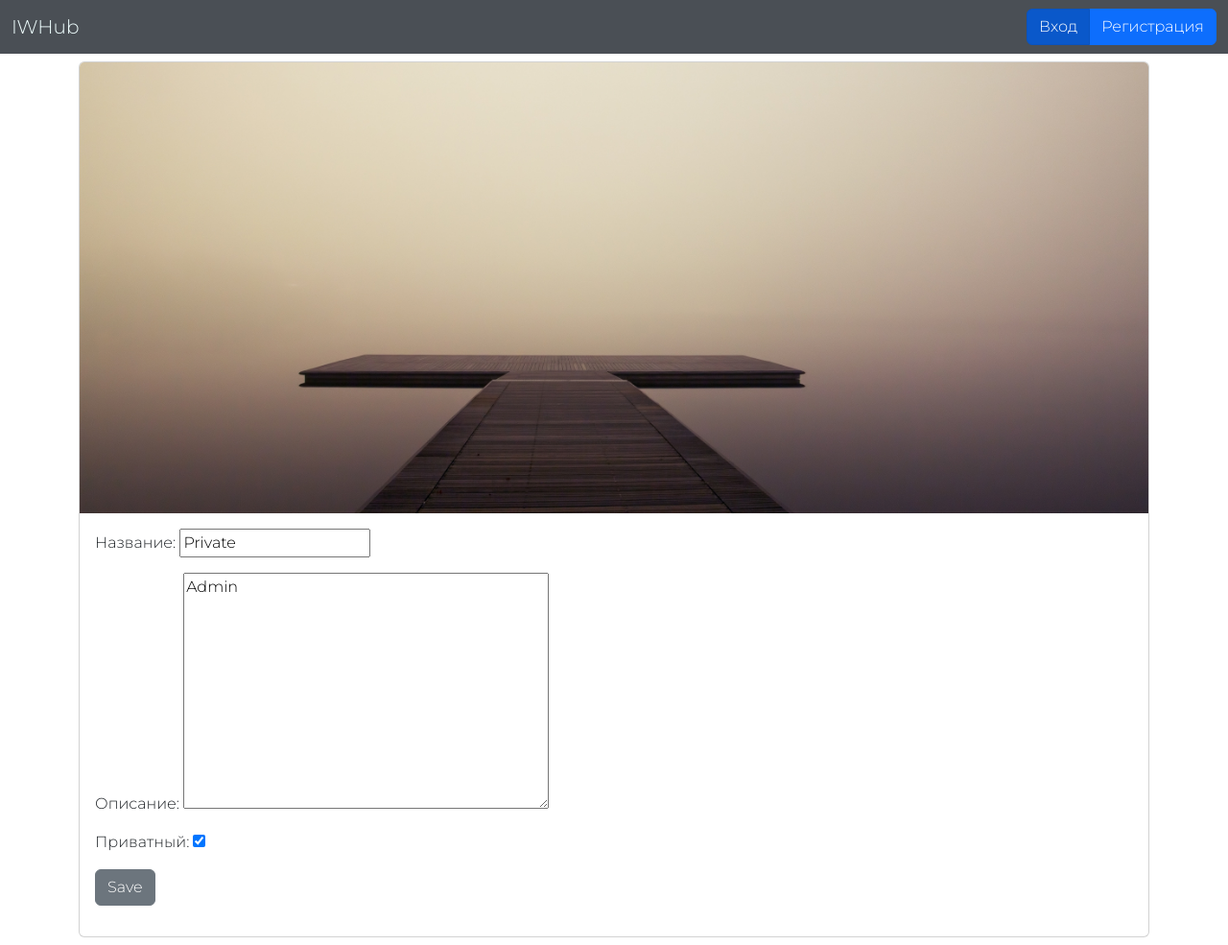
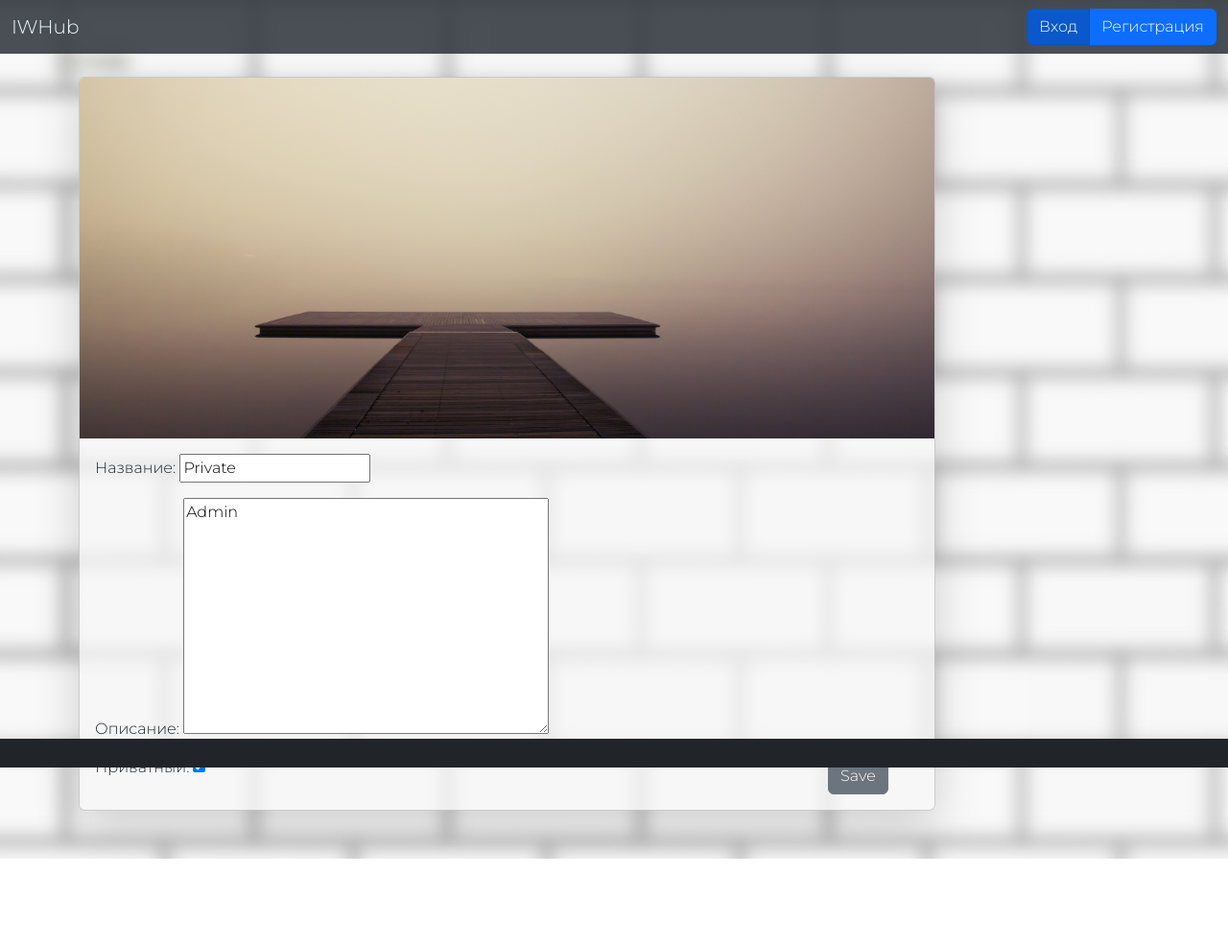
Before and after one commit to alexandrPushylo/InfoWallHub, a Django app: page /edit/10 in a window 1280 px wide. Shown: the whole page at 96% size. After the commit the page ends 895 px from the top, so only its background shows below. Run offline with Django 4.2, Linux system fonts and the light colour scheme; data comes from the database, SQL or seed files in the repository; some libraries are stand-ins or nearby versions.

Commit message:
placement, frontend, refactoring

```diff
--- a/web/IWHub/templates/base.html
+++ b/web/IWHub/templates/base.html
@@ -1,5 +1,5 @@
 <!doctype html>
-<html lang="en">
+<html lang="en" >
     <head>
         <meta charset="UTF-8">
         <meta name="viewport"
@@ -13,16 +13,15 @@
         <link href="https://fonts.googleapis.com/css2?family=Montserrat:wght@100;300&display=swap" rel="stylesheet">
     </head>
         {% load static %}
-<body style="font-family: 'Montserrat', sans-serif;">
-{#<body style="font-family: 'Montserrat', sans-serif; background-image: url('/static/coal-texture_(8).jpg')">#}
+    <body style="margin-bottom: 50px; font-family: 'Montserrat', sans-serif; background-image: url('/static/white-brick_b.jpg')">
 
         {% include 'components\top_panel.html' %}
-
 
         {% block content %}
         {% endblock %}
 
+        {% include 'components\bottom_panel.html' %}
+
         <script src="https://cdn.jsdelivr.net/npm/bootstrap@5.2.0-beta1/dist/js/bootstrap.bundle.min.js" integrity="sha384-pprn3073KE6tl6bjs2QrFaJGz5/SUsLqktiwsUTF55Jfv3qYSDhgCecCxMW52nD2" crossorigin="anonymous"></script>
     </body>
-
 </html>
--- /dev/null
+++ b/web/IWHub/templates/components/bottom_panel.html
@@ -0,0 +1,5 @@
+<nav class="navbar fixed-bottom navbar-dark bg-dark " style="min-height: 30px">
+  <div class="container-fluid">
+
+  </div>
+</nav>
--- a/web/IWHub/templates/components/card.html
+++ b/web/IWHub/templates/components/card.html
@@ -3,7 +3,7 @@
         <div class="row">
         {% for i in presets %}
         <div class="col">
-        <div class="card" style="width: 18rem; margin-bottom:15px;">
+        <div class="card shadow-lg" style="width: 18rem; margin-bottom:15px; background-color: rgba(247,247,248,0.75)">
           <img src="{{i.image}}" class="card-img-top" alt="{{i.id}}">
           <div class="card-body">
             <h4 class="card-title" style="text-align: center">{{i.title}}</h4>
--- a/web/IWHub/templates/components/carousel.html
+++ b/web/IWHub/templates/components/carousel.html
@@ -1,6 +1,6 @@
 <div class="container m-2  mx-auto" >
     <div>
-        <img src="{{ presets.image }}" class="img-fluid"  alt="...">
+        <img src="{{ presets.image }}" class="img-fluid rounded shadow-lg"  alt="...">
     </div>
     <p class="h2 mt-3"style="text-align: center">{{ presets.title }}</p>
     <hr>
--- a/web/IWHub/templates/create.html
+++ b/web/IWHub/templates/create.html
@@ -3,7 +3,7 @@
 {% block content %}
 
   <div class="container-sm m-5 mx-auto w-50" >
-    <div class="card" >
+    <div class="card shadow-lg" style="background-color: rgba(247,247,248,0.71)">
       <div class="card-body">
         <form method="post" enctype="multipart/form-data">{% csrf_token %}
             <p class="card-text"><label class="me-5">Архив:</label>  {{form.archive}}</p>
--- a/web/IWHub/templates/delete.html
+++ b/web/IWHub/templates/delete.html
@@ -3,7 +3,7 @@
 {% block content %}
 
 <div class="container-sm mx-auto mt-5" style="width: 30rem">
-    <div class="card" >
+    <div class="card shadow-lg" style="background-color: rgba(247,247,248,0.71)">
       <img src="/{{ preset.image}}" class="card-img-top" alt="...">
       <div class="card-body">
         <form method="post">{% csrf_token %}
@@ -12,7 +12,7 @@
         </form>
       </div>
     </div>
-    <div class="alert alert-secondary mt-5" role="alert">
+    <div class="alert  mt-5 shadow-lg" role="alert" style="background-color: rgba(247,247,248,0.71)">
         Вы уверены что хотите удалить?
         <input class="btn btn-danger p-1 ms-5"  type="submit" value="Delete">
     </div>
--- a/web/IWHub/templates/detail.html
+++ b/web/IWHub/templates/detail.html
@@ -2,8 +2,8 @@
 
 {% block content %}
 
-<div class="container m-2 mx-auto" >
-    <div class="card" >
+<div class="container m-5 mx-auto" >
+    <div class="card shadow-lg" style="background-color: rgba(247,247,248,0.71)">
       <img src="{{image}}" class="card-img-top" alt="...">
       <div class="card-body">
         <h4 class="card-title" style="text-align: center">{{title}}</h4>
--- a/web/IWHub/templates/edit.html
+++ b/web/IWHub/templates/edit.html
@@ -2,15 +2,15 @@
 
 {% block content %}
 
-<div class="container m-2 mx-auto" >
-    <div class="card" >
+<div class="container m-4 mx-auto">
+    <div class="card shadow-lg" style="max-width: 80%; background-color: rgba(247,247,248,0.71)">
       <img src="/{{ preset.image}}" class="card-img-top" alt="...">
       <div class="card-body">
         <form action="" method="post">{% csrf_token %}
             <p class="card-text"><label>Название:</label>  {{form.title}}</p>
             <p class="card-text"><label>Описание: </label> {{form.description}}</p>
             <p class="card-text"><label>Приватный: </label> {{form.private}}</p>
-            <p><input class="btn btn-secondary" type="submit" value="Save"></p>
+            <p class="position-absolute bottom-0 end-0"><input class="btn btn-secondary me-5" type="submit" value="Save"></p>
         </form>
       </div>
     </div>
--- a/web/IWHub/templates/search_resault.html
+++ b/web/IWHub/templates/search_resault.html
@@ -3,7 +3,7 @@
 {% block content %}
 
     <div style="align-content: center">
-        <h4 style="text-align: center; margin-top: 50px">Результаты поиска "{{ search }}"</h4>
+        <h4 style="text-align: center; margin-top: 30px">Результаты поиска "{{ search }}"</h4>
     </div>
     <div style="text-align: center">
         <form action="" method="get">
```
Also changed, not shown: web/IWHub/static/GitHub-Mark-Light-64px.png (added), web/IWHub/static/white-brick_b.jpg (added). Lines whose indentation alone changed are shown as unchanged.
